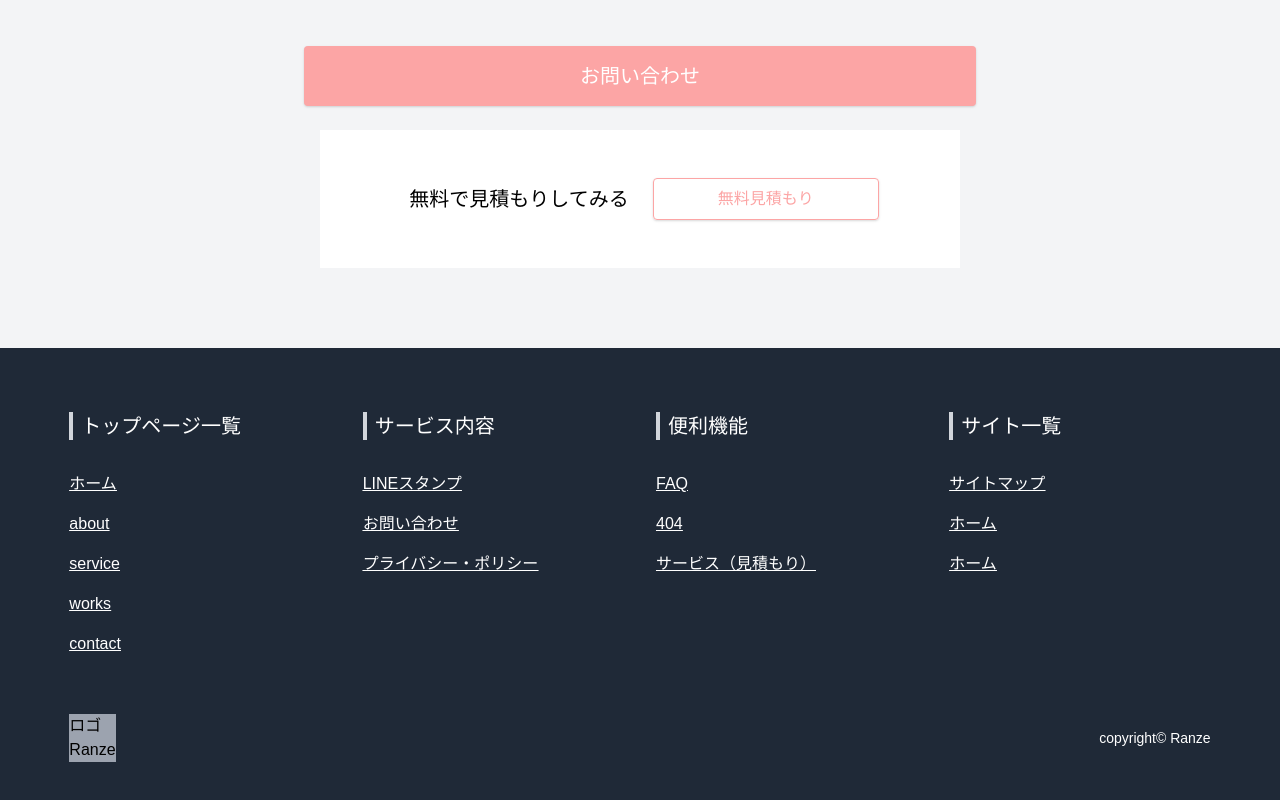
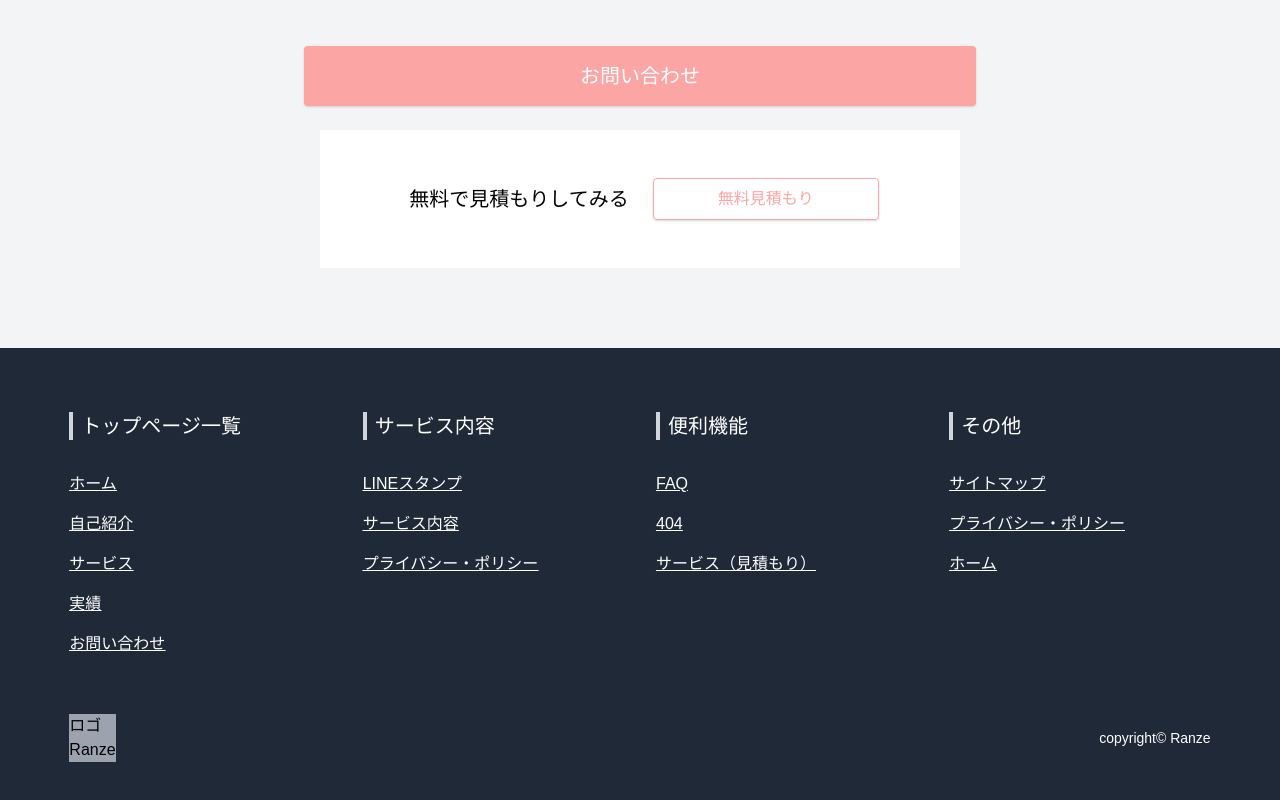
Before and after one commit to mayone-du/ranze-hp, a Next.js app: page / in a window 1280 px wide. Shown: the part 5201-6001 px from the top of the page. Built offline with nearby package versions, Linux system fonts and the light colour scheme.

Commit message:
update footer

```diff
--- a/src/components/separate/Estimate.tsx
+++ b/src/components/separate/Estimate.tsx
@@ -1,6 +1,14 @@
 import { Button } from "@material-ui/core";
+import { useState } from "react";
 
 const Estimate: React.VFC = () => {
+
+  const [selectCategory, setSelectCategory] = useState({
+    lineStamp: false,
+    illust: false,
+    snsIcon: false,
+  })
+
   return (
     <>
       <div className="bg-gray-100">
--- a/src/components/shared/layout/Footer.tsx
+++ b/src/components/shared/layout/Footer.tsx
@@ -20,22 +20,22 @@ const Footer: React.VFC = () => {
               </li>
               <li className="my-4 underline">
                 <Link href="/about">
-                  <a>about</a>
+                  <a>自己紹介</a>
                 </Link>
               </li>
               <li className="my-4 underline">
                 <Link href="/service">
-                  <a>service</a>
+                  <a>サービス</a>
                 </Link>
               </li>
               <li className="my-4 underline">
                 <Link href="/works">
-                  <a>works</a>
+                  <a>実績</a>
                 </Link>
               </li>
               <li className="my-4 underline">
                 <Link href="/contact">
-                  <a>contact</a>
+                  <a>お問い合わせ</a>
                 </Link>
               </li>
             </ul>
@@ -52,8 +52,8 @@ const Footer: React.VFC = () => {
                 </Link>
               </li>
               <li className="my-4 underline">
-                <Link href="/contact">
-                  <a>お問い合わせ</a>
+                <Link href="/service">
+                  <a>サービス内容</a>
                 </Link>
               </li>
               <li className="my-4 underline">
@@ -89,7 +89,7 @@ const Footer: React.VFC = () => {
             <ul className="md:mx-4 w-full text-white">
               <li>
                 <h3 className="text-xl border-l-4 border-gray-300 px-2 mb-8">
-                  サイト一覧
+                  その他
                 </h3>
               </li>
               <li className="my-4 underline">
@@ -98,8 +98,8 @@ const Footer: React.VFC = () => {
                 </Link>
               </li>
               <li className="my-4 underline">
-                <Link href="/">
-                  <a>ホーム</a>
+                <Link href="/privacy-policy">
+                  <a>プライバシー・ポリシー</a>
                 </Link>
               </li>
               <li className="my-4 underline">
--- a/src/pages/privacy-policy.tsx
+++ b/src/pages/privacy-policy.tsx
@@ -1,11 +1,12 @@
 import { Layout } from "../components/shared/layout/Layout";
+import { SubPageMainVisual } from "../components/shared/SubPageMainVisual";
 
 const PrivacyPolicy: React.VFC = () => {
   const siteMetaTitle = "privacy policy";
   return (
     <>
       <Layout metaTitle={siteMetaTitle} metaDescription="desc" isActivePage={siteMetaTitle}>
-        <h1>PrivacyPolicy</h1>
+        <SubPageMainVisual title="Privacy, Policy" subText="プライバシー・ポリシー" />
         <p>プライバシーポリシーを記載</p>
       </Layout>
     </>
```
